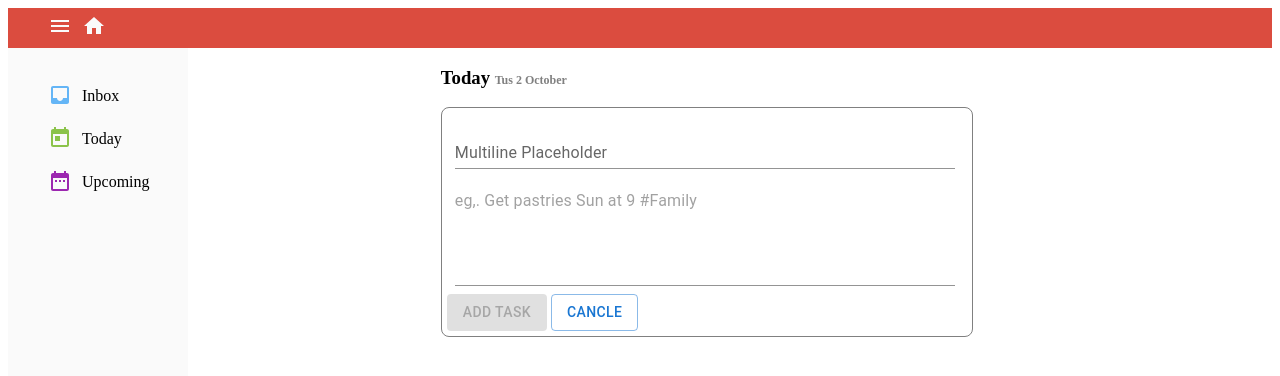
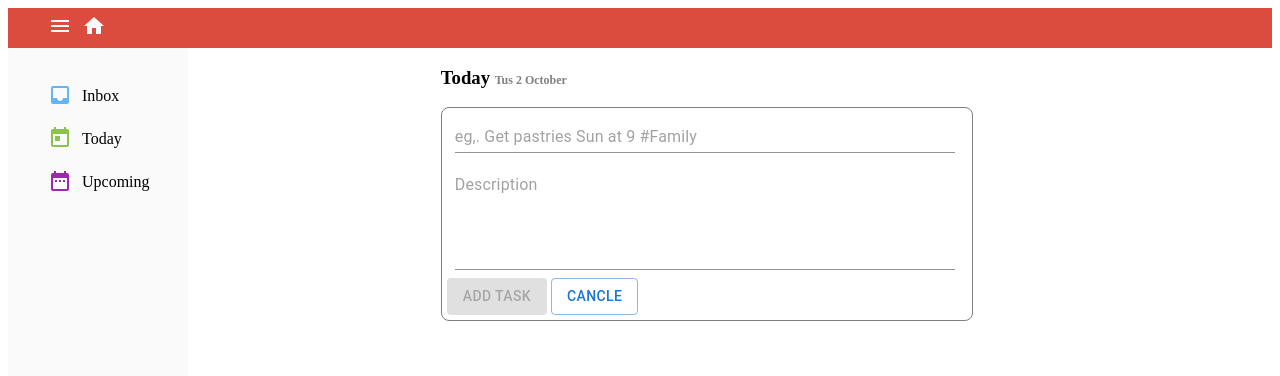
Before and after one commit to srikanta-skg/todoist, a React (Create React App) app: page /home/Today in a window 1280 px wide. Shown: the top 376 px of the page. Built offline with nearby package versions, Linux system fonts and the light colour scheme.

Commit message:
TextField Css Update

```diff
--- a/src/Dashboard/Task/Style.scss
+++ b/src/Dashboard/Task/Style.scss
@@ -28,3 +28,19 @@
     background-color: whitesmoke;
     border-radius: 7px;
 }
+
+
+.addtask-box{
+    border: 1px solid gray;
+    display: flex;
+    flex-direction: column;
+    width: 520px;
+    padding: 5px;
+    border-radius: 8px;
+
+
+    .css-5xn5lu-MuiInputBase-root-MuiInput-root:before {
+        border-bottom: none !important;
+    }
+
+}
--- a/src/Dashboard/Task/TaskBox.js
+++ b/src/Dashboard/Task/TaskBox.js
@@ -2,6 +2,7 @@ import React from "react";
 import Box from "@mui/material/Box";
 import TextField from "@mui/material/TextField";
 import Button from "@mui/material/Button";
+import './Style.scss';
 
 export const Taskbox = ({
     disabled,
@@ -13,16 +14,7 @@ export const Taskbox = ({
     valueDec,
   }) => {
     return (
-      <div
-        style={{
-          border: "1px solid gray",
-          display: "flex",
-          flexDirection: "column",
-          width: "520px",
-          padding: "5px",
-          borderRadius: "8px",
-        }}
-      >
+      <div className='addtask-box'>
         <Box
           component="form"
           sx={{
@@ -33,8 +25,8 @@ export const Taskbox = ({
         >
           <TextField
             id="standard-textarea"
-            label="Multiline Placeholder"
-            placeholder="Placeholder"
+            // label="Multiline Placeholder"
+            placeholder="eg,. Get pastries Sun at 9 #Family"
             onChange={handleChange}
             multiline
             value={value}
@@ -47,7 +39,7 @@ export const Taskbox = ({
               multiline
               rows={4}
               value={valueDec}
-              placeholder="eg,. Get pastries Sun at 9 #Family"
+              placeholder="Description"
               onChange={handleChangeDec}
               variant="standard"
             />
```
